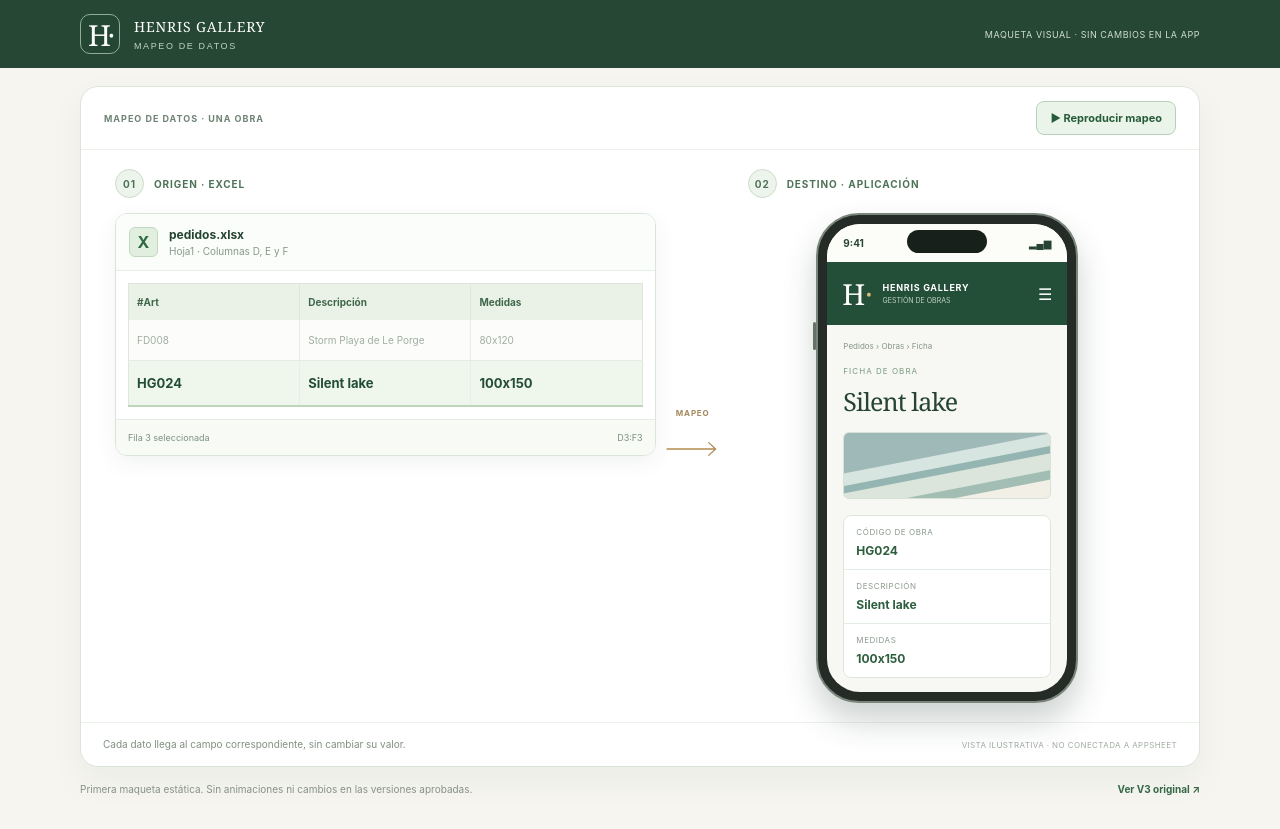
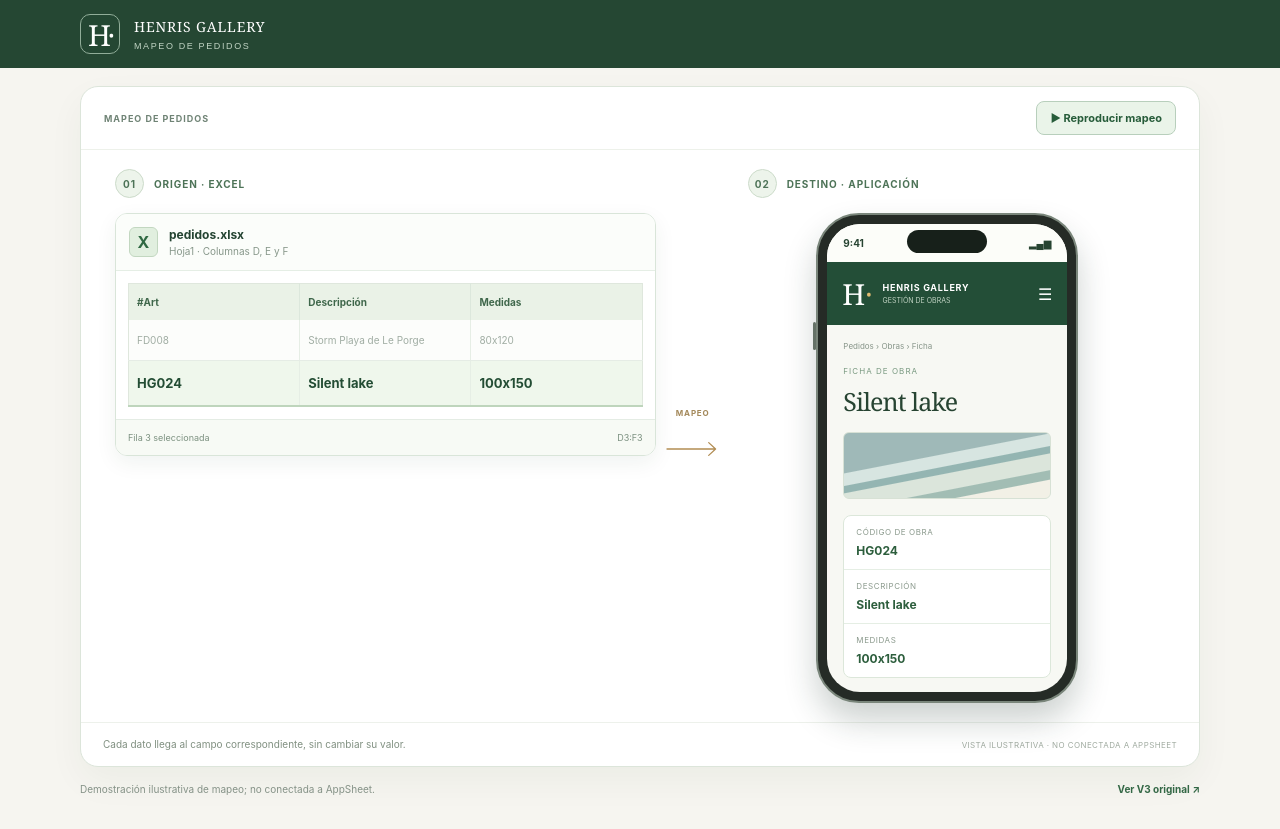
Before and after one commit to facundocapello-blip/henris-gallery-experience, a website: page preview/mapeo-hibrido-v3-v1/index.html in a window 1280 px wide. Drawn offline with Linux system fonts and the light colour scheme.

Commit message:
copy: simplify all presentation headings to Mapeo de pedidos

```diff
--- a/preview/mapeo-hibrido-v3-v1/index.html
+++ b/preview/mapeo-hibrido-v3-v1/index.html
@@ -47,10 +47,10 @@
 .selected td,.app-field{transition:background-color .3s,box-shadow .3s}.selected td.map-active{background:#d9eccf!important;box-shadow:inset 0 0 0 2px #669b6a}.app-field.map-active{background:#e0f3d9;box-shadow:inset 0 0 0 2px #6a9f72}
 @media(max-width:700px){.map-stage{margin-top:10px}.display-grid{padding-top:14px;gap:0}.visual-connector{padding:5px 0}.visual-connector svg{height:30px}.stage-bar{gap:7px}.map-replay{font-size:10px;padding:8px}.phone-pane{margin-top:0}}
 @media(prefers-reduced-motion:reduce){.selected td,.app-field{transition:none}}
-</style></head><body data-prototype="henris-v3-v1-static"><header class="topbar"><div class="shell nav"><div class="brand"><div class="brand-mark">H·</div><div class="brand-name">HENRIS GALLERY<small>MAPEO DE DATOS</small></div></div><span class="preview-header-note" style="font-size:9px;color:#d0decf;letter-spacing:.06em">MAQUETA VISUAL · SIN CAMBIOS EN LA APP</span></div></header>
+</style></head><body data-prototype="henris-v3-v1-static"><header class="topbar"><div class="shell nav"><div class="brand"><div class="brand-mark">H·</div><div class="brand-name">HENRIS GALLERY<small>MAPEO DE PEDIDOS</small></div></div></div></header>
 <main class="shell">
 <section class="map-stage" aria-label="Vista preliminar de mapeo entre Excel y aplicación">
-<div class="stage-bar"><span>MAPEO DE DATOS · UNA OBRA</span><button class="map-replay" type="button" id="replay">▶ Reproducir mapeo</button></div>
+<div class="stage-bar"><span>MAPEO DE PEDIDOS</span><button class="map-replay" type="button" id="replay">▶ Reproducir mapeo</button></div>
 <div class="display-grid">
 <div class="map-pane"><div class="pane-kicker"><span class="step-dot">01</span>ORIGEN · EXCEL</div>
 <div class="excel-panel"><div class="excel-header"><span class="excel-badge">X</span><div><strong>pedidos.xlsx</strong><small>Hoja1 · Columnas D, E y F</small></div></div>
@@ -66,7 +66,7 @@
 <div class="app-fields"><div class="app-field" data-dest="0"><small>CÓDIGO DE OBRA</small><strong>HG024</strong></div><div class="app-field" data-dest="1"><small>DESCRIPCIÓN</small><strong>Silent lake</strong></div><div class="app-field" data-dest="2"><small>MEDIDAS</small><strong>100x150</strong></div></div>
 <div class="app-ok">✓ Ficha vinculada al registro</div></div><div class="app-home"><span></span></div></div></div></div></div>
 <div class="stage-footer"><span>Cada dato llega al campo correspondiente, sin cambiar su valor.</span><span>VISTA ILUSTRATIVA · NO CONECTADA A APPSHEET</span></div></section>
-<footer class="preview-footer"><span>Primera maqueta estática. Sin animaciones ni cambios en las versiones aprobadas.</span><a href="../muestra-mapeo-v3/" target="_blank" rel="noopener">Ver V3 original ↗</a></footer></main><script>
+<footer class="preview-footer"><span>Demostración ilustrativa de mapeo; no conectada a AppSheet.</span><a href="../muestra-mapeo-v3/" target="_blank" rel="noopener">Ver V3 original ↗</a></footer></main><script>
 (()=>{
  const button=document.getElementById('replay'),sources=[...document.querySelectorAll('[data-map]')],targets=[...document.querySelectorAll('[data-dest]')];let run=0;
  const delay=ms=>new Promise(r=>setTimeout(r,ms));
```
